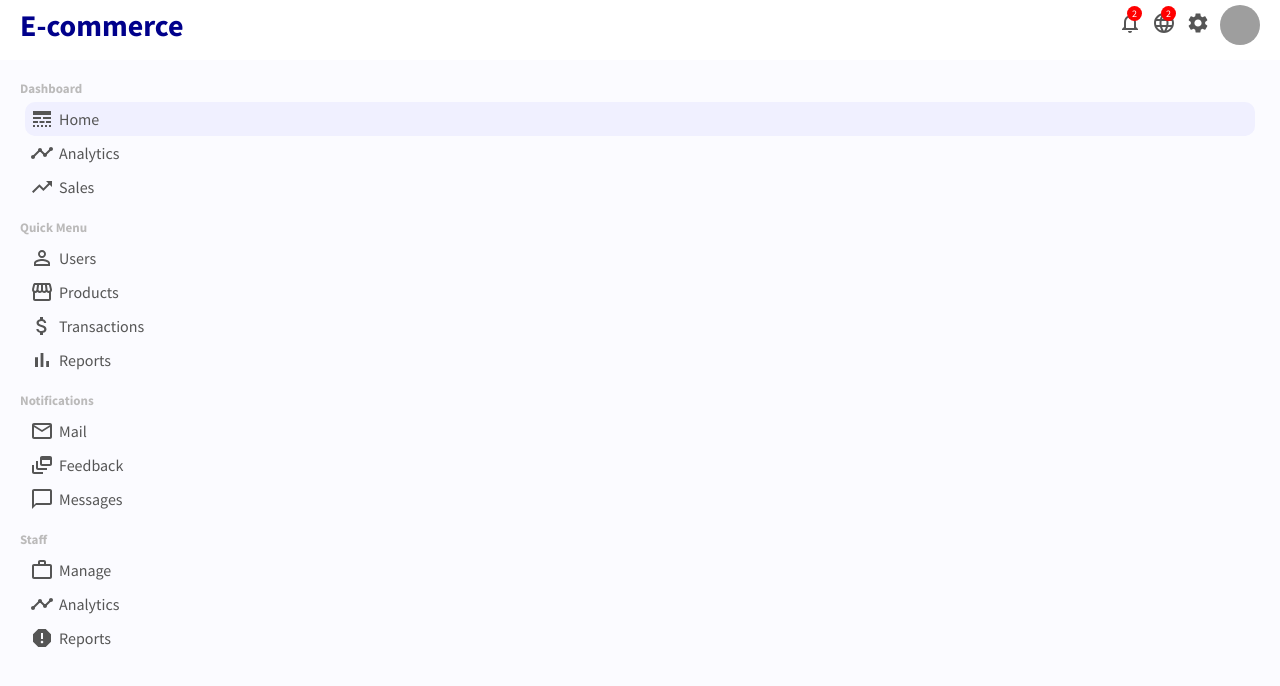
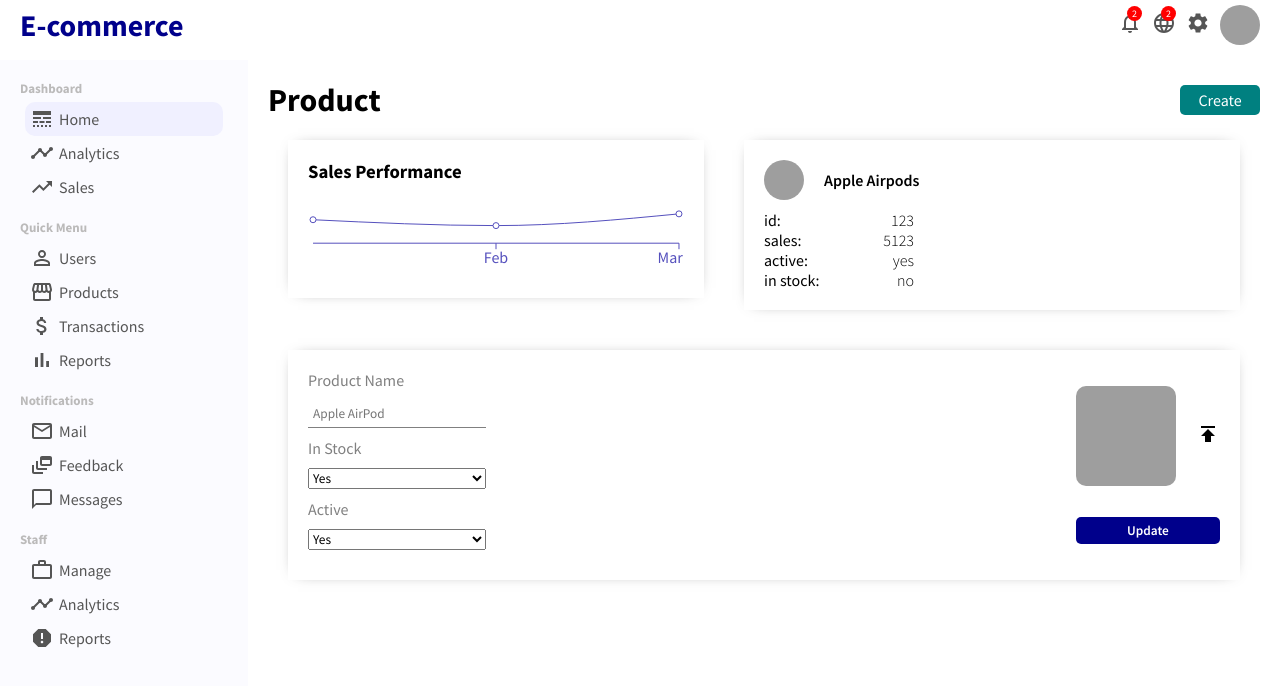
Before and after one commit to ThomassMathisen/react-dashboard, a React (Create React App) app: page /product/1 in a window 1280 px wide. Shown: the top 686 px of the page. Built offline with nearby package versions, Linux system fonts and the light colour scheme; grey boxes are pictures that could not be loaded.

Commit message:
Create pages for products

```diff
--- a/src/App.js
+++ b/src/App.js
@@ -6,6 +6,9 @@
 import UserList from "./pages/userList/UserList";
 import User from "./pages/user/User";
 import NewUser from "./pages/newUser/NewUser";
+import ProductList from "./pages/productList/ProductList";
+import Product from "./pages/product/Product";
+import NewProduct from "./pages/newProduct/NewProduct";
 
 function App() {
   return (
@@ -18,6 +21,9 @@
           <Route path="/users" element={<UserList />} />
           <Route path="/user/:userId" element={<User />} />
           <Route path="/newUser" element={<NewUser />} />
+          <Route path="/products" element={<ProductList />} />
+          <Route path="/product/:productId" element={<Product />} />
+          <Route path="/newProduct" element={<NewProduct />} />
         </Routes>
       </div>
     </Router>
--- a/src/components/featuredInfo/featuredInfo.css
+++ b/src/components/featuredInfo/featuredInfo.css
@@ -6,7 +6,7 @@
 
 .featuredItem {
   flex: 1;
-  margin: 0 20px;
+  margin: 0px 20px;
   padding: 30px;
   border-radius: 10px;
   cursor: pointer;
@@ -19,7 +19,7 @@
 }
 
 .featuredMoneyContainer {
-  margin: 10px 0;
+  margin: 10px 0px;
   display: flex;
   align-items: center;
 }
--- a/src/components/sidebar/sidebar.css
+++ b/src/components/sidebar/sidebar.css
@@ -40,5 +40,5 @@
 
 .sidebarIcon{
     margin-right: 5px;
-    font-size: 20px
+    font-size: 20px;
 }
--- /dev/null
+++ b/src/pages/newProduct/NewProduct.jsx
@@ -0,0 +1,31 @@
+import "./newProduct.css";
+
+export default function NewProduct() {
+  return (
+    <div className="newProduct">
+      <h1 className="addProductTitle">New Product</h1>
+      <form className="addProductForm">
+        <div className="addProductItem">
+          <label>Image</label>
+          <input type="file" id="file" />
+        </div>
+        <div className="addProductItem">
+          <label>Name</label>
+          <input type="text" placeholder="Apple Airpods" />
+        </div>
+        <div className="addProductItem">
+          <label>Stock</label>
+          <input type="text" placeholder="123" />
+        </div>
+        <div className="addProductItem">
+          <label>Active</label>
+          <select name="active" id="active">
+            <option value="yes">Yes</option>
+            <option value="no">No</option>
+          </select>
+        </div>
+        <button className="addProductButton">Create</button>
+      </form>
+    </div>
+  );
+}
--- /dev/null
+++ b/src/pages/newProduct/newProduct.css
@@ -0,0 +1,40 @@
+.newProduct {
+  flex: 4;
+  padding: 20px;
+}
+
+.addProductForm {
+  margin-top: 10px;
+}
+
+.addProductItem {
+  width: 250px;
+  display: flex;
+  flex-direction: column;
+  margin-bottom: 10px;
+}
+
+.addProductItem > label {
+  color: gray;
+  font-weight: 600;
+  margin-bottom: 10px;
+}
+
+.addProductItem > input {
+  padding: 10px;
+}
+
+.addProductItem > select {
+  padding: 10px;
+}
+
+.addProductButton {
+  margin-top: 10px;
+  padding: 7px 10px;
+  border: none;
+  border-radius: 10px;
+  background-color: darkblue;
+  color: white;
+  font-weight: 600;
+  cursor: pointer;
+}
--- /dev/null
+++ b/src/pages/product/Product.jsx
@@ -0,0 +1,83 @@
+import { Link } from "react-router-dom";
+import "./product.css";
+import Chart from "../../components/chart/Chart";
+import { productData } from "../../dummyData";
+import { Publish } from "@material-ui/icons";
+
+export default function Product() {
+  return (
+    <div className="product">
+      <div className="productTitleContainer">
+        <h1 className="productTitle">Product</h1>
+        <Link to="/newproduct">
+          <button className="productAddButton">Create</button>
+        </Link>
+      </div>
+      <div className="productTop">
+        <div className="productTopLeft">
+          <Chart data={productData} dataKey="Sales" title="Sales Performance" />
+        </div>
+        <div className="productTopRight">
+          <div className="productInfoTop">
+            <img
+              src="https://images.pexels.com/photos/7156886/pexels-photo-7156886.jpeg?auto=compress&cs=tinysrgb&dpr=2&w=500"
+              alt=""
+              className="productInfoImg"
+            />
+            <span className="productName">Apple Airpods</span>
+          </div>
+          <div className="productInfoBottom">
+            <div className="productInfoItem">
+              <span className="productInfoKey">id:</span>
+              <span className="productInfoValue">123</span>
+            </div>
+            <div className="productInfoItem">
+              <span className="productInfoKey">sales:</span>
+              <span className="productInfoValue">5123</span>
+            </div>
+            <div className="productInfoItem">
+              <span className="productInfoKey">active:</span>
+              <span className="productInfoValue">yes</span>
+            </div>
+            <div className="productInfoItem">
+              <span className="productInfoKey">in stock:</span>
+              <span className="productInfoValue">no</span>
+            </div>
+          </div>
+        </div>
+      </div>
+      <div className="productBottom">
+        <form className="productForm">
+          <div className="productFormLeft">
+            <label>Product Name</label>
+            <input type="text" placeholder="Apple AirPod" />
+            <label>In Stock</label>
+            <select name="inStock" id="idStock">
+              <option value="yes">Yes</option>
+              <option value="no">No</option>
+            </select>
+            <label>Active</label>
+            <select name="active" id="active">
+              <option value="yes">Yes</option>
+              <option value="no">No</option>
+            </select>
+          </div>
+          <div className="productFormRight">
+            <div className="productUpload">
+              <img
+                src="https://images.pexels.com/photos/7156886/pexels-photo-7156886.jpeg?auto=compress&cs=tinysrgb&dpr=2&w=500"
+                alt=""
+                className="productUploadImg"
+              />
+              <label for="file">
+                <Publish />
+              </label>
+              <input type="file" id="file" style={{ display: "none" }} />
+            </div>
+            <button className="productButton">Update</button>
+          </div>
+        </form>
+      </div>
+    </div>
+  );
+}
--- /dev/null
+++ b/src/pages/product/product.css
@@ -0,0 +1,130 @@
+.product {
+  flex: 4;
+  padding: 20px;
+}
+
+.productTitleContainer {
+  display: flex;
+  align-items: center;
+  justify-content: space-between;
+}
+
+.productAddButton {
+  width: 80px;
+  border: none;
+  padding: 5px;
+  background-color: teal;
+  color: white;
+  border-radius: 5px;
+  font-size: 16px;
+  cursor: pointer;
+}
+
+.productTop {
+  display: flex;
+}
+
+.productTopLeft,
+.productTopRight {
+  flex: 1;
+}
+
+.productTopRight {
+  padding: 20px;
+  margin: 20px;
+  -webkit-box-shadow: 0px 0px 15px -10px rgba(0, 0, 0, 0.75);
+  box-shadow: 0px 0px 15px -10px rgba(0, 0, 0, 0.75);
+}
+
+.productInfoImg {
+  width: 40px;
+  height: 40px;
+  border-radius: 50%;
+  object-fit: cover;
+  margin-right: 20px;
+}
+
+.productInfoTop {
+  display: flex;
+  align-items: center;
+}
+
+.productName {
+  font-weight: 600;
+}
+
+.productInfoBottom {
+  margin-top: 10px;
+}
+
+.productInfoItem {
+  width: 150px;
+  display: flex;
+  justify-content: space-between;
+}
+
+.productInfoValue {
+  font-weight: 300;
+}
+
+.productBottom {
+  padding: 20px;
+  margin: 20px;
+  -webkit-box-shadow: 0px 0px 15px -10px rgba(0, 0, 0, 0.75);
+  box-shadow: 0px 0px 15px -10px rgba(0, 0, 0, 0.75);
+}
+
+.productForm {
+  display: flex;
+  justify-content: space-between;
+}
+
+.productFormLeft {
+  display: flex;
+  flex-direction: column;
+}
+
+.productFormLeft > label {
+  margin-bottom: 10px;
+  color: gray;
+}
+
+.productFormLeft > input {
+  margin-bottom: 10px;
+  border: none;
+  padding: 5px;
+  border-bottom: 1px solid gray;
+}
+
+.productFormLeft >select{
+  margin-bottom: 10px;
+}
+
+.productUploadImg{
+  width: 100px;
+  height: 100px;
+  border-radius: 10px;
+  object-fit: cover;
+  margin-right: 20px;
+}
+
+.productFormRight{
+  display: flex;
+  flex-direction: column;
+  justify-content: space-around;
+}
+
+.productUpload{
+  display: flex;
+  align-items: center;
+}
+
+.productButton{
+  border: none;
+  padding: 5px;
+  border-radius: 5px;
+  background-color: darkblue;
+  color:white;
+  font-weight: 600;
+  cursor: pointer;
+}
--- /dev/null
+++ b/src/pages/productList/ProductList.jsx
@@ -0,0 +1,72 @@
+import "./productList.css";
+import { DataGrid } from "@material-ui/data-grid";
+import { DeleteOutline } from "@material-ui/icons";
+import { productRows } from "../../dummyData";
+import { Link } from "react-router-dom";
+import { useState } from "react";
+
+export default function ProductList() {
+  const [data, setData] = useState(productRows);
+
+  const handleDelete = (id) => {
+    setData(data.filter((item) => item.id !== id));
+  };
+
+  const columns = [
+    { field: "id", headerName: "ID", width: 90 },
+    {
+      field: "product",
+      headerName: "Product",
+      width: 200,
+      renderCell: (params) => {
+        return (
+          <div className="productListItem">
+            <img className="productListImg" src={params.row.img} alt="" />
+            {params.row.name}
+          </div>
+        );
+      },
+    },
+    { field: "stock", headerName: "Stock", width: 200 },
+    {
+      field: "status",
+      headerName: "Status",
+      width: 120,
+    },
+    {
+      field: "price",
+      headerName: "Price",
+      width: 160,
+    },
+    {
+      field: "action",
+      headerName: "Action",
+      width: 150,
+      renderCell: (params) => {
+        return (
+          <>
+            <Link to={"/product/" + params.row.id}>
+              <button className="productListEdit">Edit</button>
+            </Link>
+            <DeleteOutline
+              className="productListDelete"
+              onClick={() => handleDelete(params.row.id)}
+            />
+          </>
+        );
+      },
+    },
+  ];
+
+  return (
+    <div className="productList">
+      <DataGrid
+        rows={data}
+        disableSelectionOnClick
+        columns={columns}
+        pageSize={8}
+        checkboxSelection
+      />
+    </div>
+  );
+}
--- /dev/null
+++ b/src/pages/productList/productList.css
@@ -0,0 +1,31 @@
+.productList{
+    flex: 4;
+}
+
+.productListItem{
+    display: flex;
+    align-items: center;
+}
+
+.productListImg {
+    width: 32px;
+    height: 32px;
+    border-radius: 50%;
+    object-fit: cover;
+    margin-right: 10px;
+  }
+
+.productListEdit{
+    border: none;
+    border-radius: 10px;
+    padding: 5px 10px;
+    background-color: #3bb077;
+    color: white;
+    cursor: pointer;
+    margin-right: 20px;
+}
+
+.productListDelete{
+    color: red;
+    cursor: pointer;
+}
```
